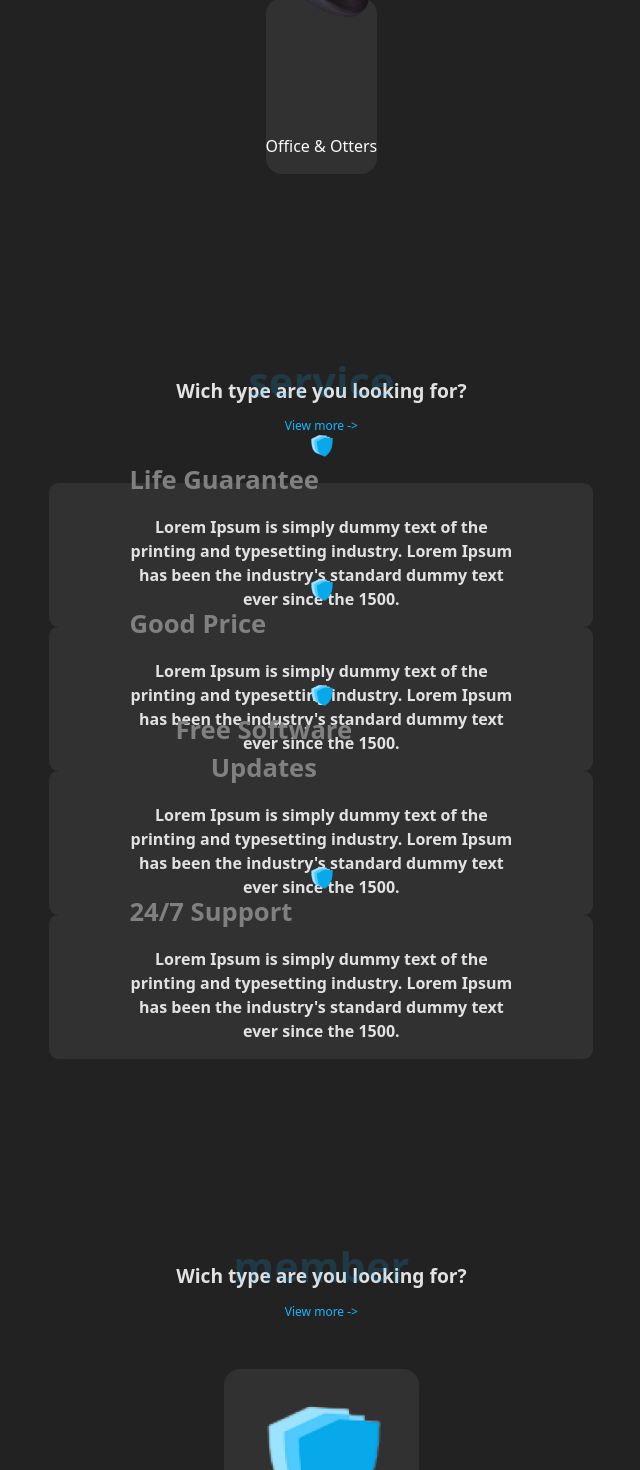
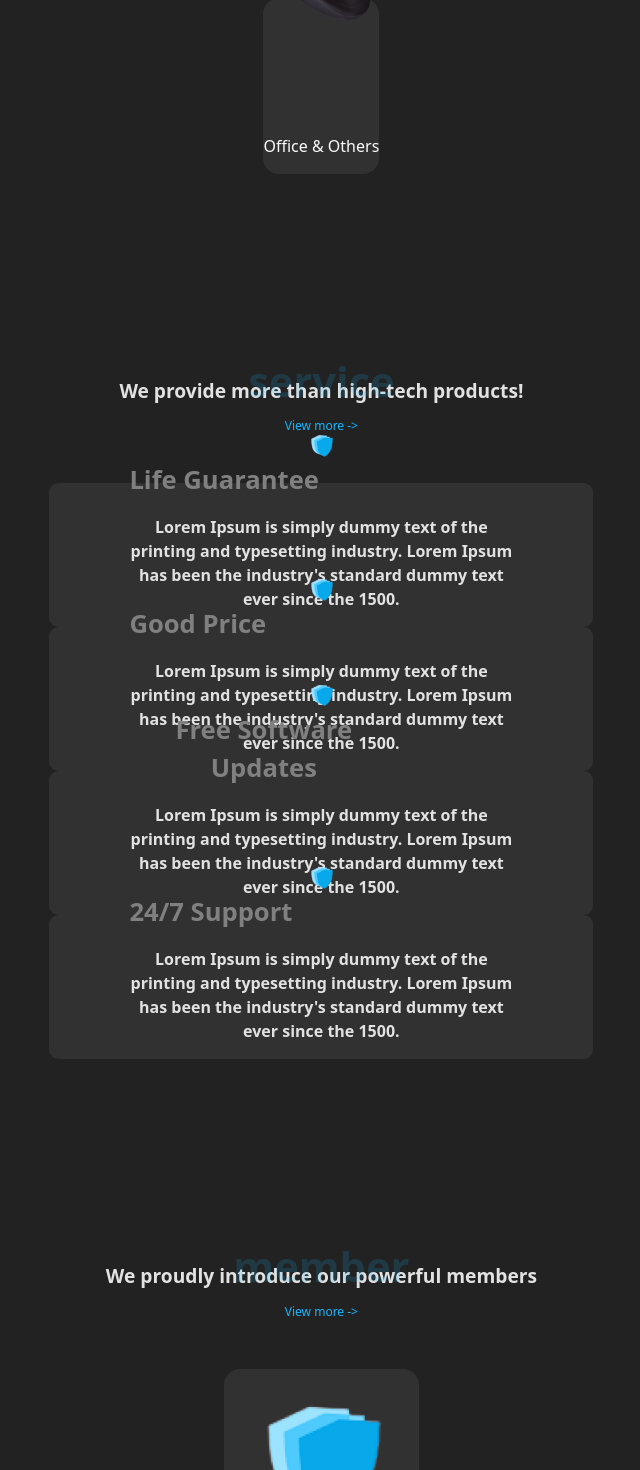
Before and after one commit to AnneSolarte/P.Web---2024, a React (Vite) app in the folder LogitechPage/: page / in a window 1280 px wide. Shown: the part 3260-4730 px from the top of the page, without its empty margins (421-1061 px from the left). Built offline with nearby package versions, Linux system fonts and the light colour scheme.

Commit message:
data organized

```diff
--- a/LogitechPage/package.json
+++ b/LogitechPage/package.json
@@ -16,7 +16,8 @@
     "react-slick": "^0.30.2",
     "slick-carousel": "^1.8.1",
     "standard": "^17.1.0",
-    "swiper": "^11.0.6"
+    "swiper": "^11.0.6",
+    "uuid": "^9.0.1"
   },
   "devDependencies": {
     "@types/react": "^18.2.43",
--- a/LogitechPage/src/App.jsx
+++ b/LogitechPage/src/App.jsx
@@ -3,11 +3,9 @@ import './App.css'
 import mouseG502Img from './resources/mouseG502.PNG'
 import ImgsBorder from './components/ImgsBorderSection/ImgsBorderSection'
 import BlockTextG502 from './components/BlockTextG502/BlockTextG502'
+import dataSections from './data/dataSections' // Importar el objeto con todos los datos
 
 import { ItemsSection } from './components/ItemsSection/ItemsSection'
-import { productsData } from './data/products'
-import { servicesData } from './data/services'
-import { membersData } from './data/members'
 
 export default function App () {
   return (
@@ -21,25 +19,28 @@ export default function App () {
           src={mouseG502Img}
         />
 
+        {/* Utilizar los datos de products */}
         <ItemsSection
-          type='product'
-          dataType={productsData}
-          text='Wich type are you looking for?'
+          type={dataSections.product.name}
+          dataType={dataSections.product.items}
+          text={dataSections.product.text}
         />
 
+        {/* Utilizar los datos de services */}
         <ItemsSection
-          type='service'
-          dataType={servicesData}
-          text='Wich type are you looking for?'
+          type={dataSections.service.name}
+          dataType={dataSections.service.items}
+          text={dataSections.service.text}
         />
+
+        {/* Utilizar los datos de members */}
         <ItemsSection
-          type='member'
-          dataType={membersData}
-          text='Wich type are you looking for?'
+          type={dataSections.member.name}
+          dataType={dataSections.member.items}
+          text={dataSections.member.text}
         />
 
       </section>
-
     </>
   )
 }
--- /dev/null
+++ b/LogitechPage/src/data/dataSections.jsx
@@ -0,0 +1,87 @@
+import { v4 as uuidv4 } from 'uuid'
+import gamingImg from '../resources/gaming.png'
+import graficImg from '../resources/graficDesign.png'
+import officeImg from '../resources/office.png'
+import serviceImg from '../resources/service.png'
+
+const dataSections = {
+  product: {
+    name: 'product',
+    text: 'Wich type are you looking for?',
+    items: [
+      {
+        title: 'Gaming',
+        src: gamingImg,
+        id: uuidv4()
+      },
+      {
+        title: 'Grafic Design',
+        src: graficImg,
+        id: uuidv4()
+      },
+      {
+        title: 'Office & Others',
+        src: officeImg,
+        id: uuidv4()
+      }
+    ]
+  },
+  service: {
+    name: 'service',
+    text: 'We provide more than high-tech products!',
+    items: [
+      {
+        title: 'Life Guarantee',
+        src: serviceImg,
+        text: "Lorem Ipsum is simply dummy text of the printing and typesetting industry. Lorem Ipsum has been the industry's standard dummy text ever since the 1500.",
+        id: uuidv4()
+      },
+      {
+        title: 'Good Price',
+        src: serviceImg,
+        text: "Lorem Ipsum is simply dummy text of the printing and typesetting industry. Lorem Ipsum has been the industry's standard dummy text ever since the 1500.",
+        id: uuidv4()
+      },
+      {
+        title: 'Free Software Updates',
+        src: serviceImg,
+        text: "Lorem Ipsum is simply dummy text of the printing and typesetting industry. Lorem Ipsum has been the industry's standard dummy text ever since the 1500.",
+        id: uuidv4()
+      },
+      {
+        title: '24/7 Support',
+        src: serviceImg,
+        text: "Lorem Ipsum is simply dummy text of the printing and typesetting industry. Lorem Ipsum has been the industry's standard dummy text ever since the 1500.",
+        id: uuidv4()
+      }
+    ]
+  },
+  member: {
+    name: 'member',
+    text: 'We proudly introduce our powerful members',
+    items: [
+      {
+        title: 'Life Guarantee',
+        src: serviceImg,
+        id: uuidv4()
+      },
+      {
+        title: 'Good Price',
+        src: serviceImg,
+        id: uuidv4()
+      },
+      {
+        title: 'Free Software Updates',
+        src: serviceImg,
+        id: uuidv4()
+      },
+      {
+        title: '24/7 Support',
+        src: serviceImg,
+        id: uuidv4()
+      }
+    ]
+  }
+}
+
+export default dataSections
--- a/LogitechPage/src/data/members.jsx
+++ /dev/null
@@ -1,24 +0,0 @@
-import img from '../resources/service.png'
-
-export const membersData = [
-  {
-    title: 'Life Guarantee',
-    src: img,
-    id: crypto.randomUUID()
-  },
-  {
-    title: 'Good Price',
-    src: img,
-    id: crypto.randomUUID()
-  },
-  {
-    title: 'Free Software Updates',
-    src: img,
-    id: crypto.randomUUID()
-  },
-  {
-    title: '24/7 Support',
-    src: img,
-    id: crypto.randomUUID()
-  }
-]
--- a/LogitechPage/src/data/products.jsx
+++ /dev/null
@@ -1,21 +0,0 @@
-import gamingImg from '../resources/gaming.png'
-import graficImg from '../resources/graficDesign.png'
-import officeImg from '../resources/office.png'
-
-export const productsData = [
-  {
-    title: 'Gaming',
-    src: gamingImg,
-    id: crypto.randomUUID()
-  },
-  {
-    title: 'Grafic Design',
-    src: graficImg,
-    id: crypto.randomUUID()
-  },
-  {
-    title: 'Office & Otters',
-    src: officeImg,
-    id: crypto.randomUUID()
-  }
-]
--- a/LogitechPage/src/data/services.jsx
+++ /dev/null
@@ -1,27 +0,0 @@
-import img from '../resources/service.png'
-export const servicesData = [
-  {
-    title: 'Life Guarantee',
-    src: img,
-    text: "Lorem Ipsum is simply dummy text of the printing and typesetting industry. Lorem Ipsum has been the industry's standard dummy text ever since the 1500.",
-    id: crypto.randomUUID()
-  },
-  {
-    title: 'Good Price',
-    src: img,
-    text: "Lorem Ipsum is simply dummy text of the printing and typesetting industry. Lorem Ipsum has been the industry's standard dummy text ever since the 1500.",
-    id: crypto.randomUUID()
-  },
-  {
-    title: 'Free Software Updates',
-    src: img,
-    text: "Lorem Ipsum is simply dummy text of the printing and typesetting industry. Lorem Ipsum has been the industry's standard dummy text ever since the 1500.",
-    id: crypto.randomUUID()
-  },
-  {
-    title: '24/7 Support',
-    src: img,
-    text: "Lorem Ipsum is simply dummy text of the printing and typesetting industry. Lorem Ipsum has been the industry's standard dummy text ever since the 1500.",
-    id: crypto.randomUUID()
-  }
-]
```
Also changed, not shown: LogitechPage/src/data/data.jsx (deleted, +0 -24 lines), LogitechPage/src/data/titles.jsx (deleted, +0 -17 lines), 1 other file (tests, documents, lock files or other folders).
